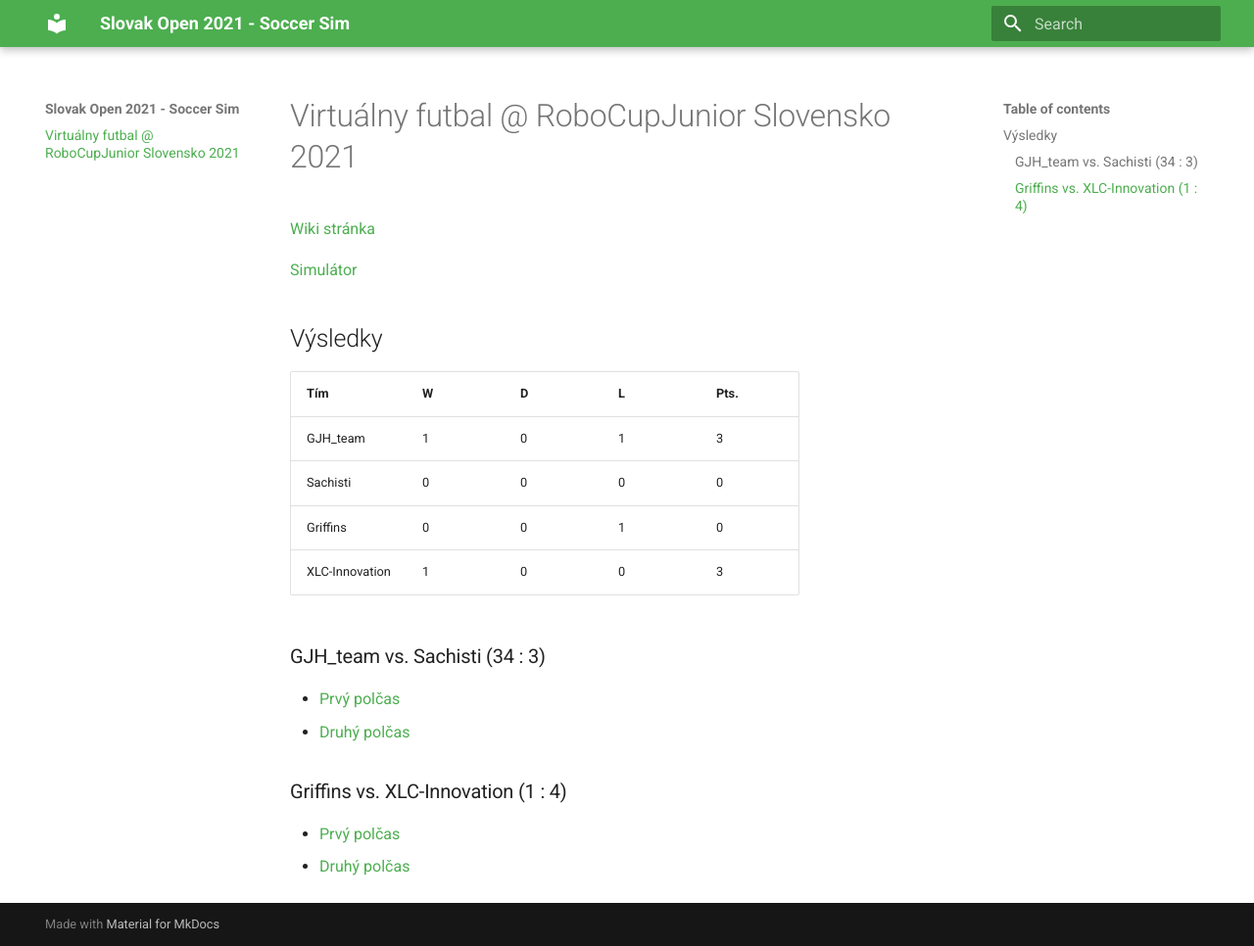
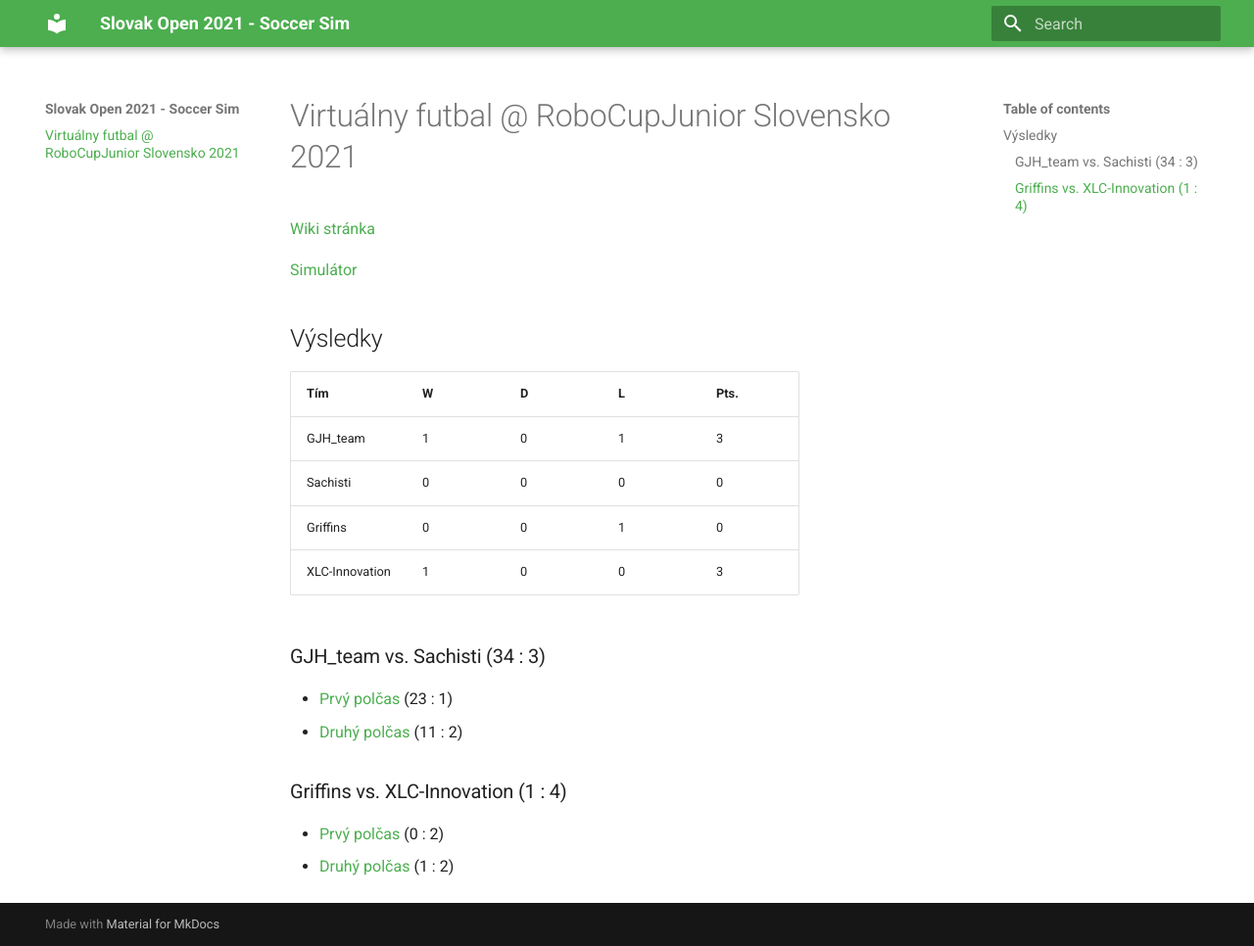
Before and after one commit to RoboCup-Junior-Slovensko/soccer-sim-2021, an MkDocs documentation site: the page built from docs/index.md, in a window 1280 px wide and 966 px high. Shown: the whole window at 98% size. Built offline with MkDocs 1.6.1 and Material for MkDocs 9.7.7, drawn with Linux system fonts in a browser that asks for light colours.

Commit message:
update: Add halftime scores
* Add halftime scores to the results

Signed-off-by: mr.Shu <mr@shu.io>

```diff
--- a/docs/index.md
+++ b/docs/index.md
@@ -14,9 +14,9 @@
 | XLC-Innovation | 1 | 0 | 0 |  3   |
 
 ### GJH_team vs. Sachisti (34 : 3)
-- [Prvý polčas](rcj-slovak-open-2021-outputs/1vs2-1/1vs2_-_1_-_GJH_team_vs_Sachisti-20210506T202922_new.html)
-- [Druhý polčas](rcj-slovak-open-2021-outputs/1vs2-2/1vs2_-_2_-_Sachisti_vs_GJH_team-20210506T205647_new.html)
+- [Prvý polčas](rcj-slovak-open-2021-outputs/1vs2-1/1vs2_-_1_-_GJH_team_vs_Sachisti-20210506T202922_new.html) (23 : 1)
+- [Druhý polčas](rcj-slovak-open-2021-outputs/1vs2-2/1vs2_-_2_-_Sachisti_vs_GJH_team-20210506T205647_new.html) (11 : 2)
 
 ### Griffins vs. XLC-Innovation (1 : 4)
-- [Prvý polčas](rcj-slovak-open-2021-outputs/3vs4-1/3vs4_-_1_-_Griffins_vs_XLC-Innovation-20210506T214635_new.html)
-- [Druhý polčas](rcj-slovak-open-2021-outputs/3vs4-2/3vs4_-_2_-_XLC-Innovation_vs_Griffins-20210506T215213_new.html)
+- [Prvý polčas](rcj-slovak-open-2021-outputs/3vs4-1/3vs4_-_1_-_Griffins_vs_XLC-Innovation-20210506T214635_new.html) (0 : 2)
+- [Druhý polčas](rcj-slovak-open-2021-outputs/3vs4-2/3vs4_-_2_-_XLC-Innovation_vs_Griffins-20210506T215213_new.html) (1 : 2)
```
